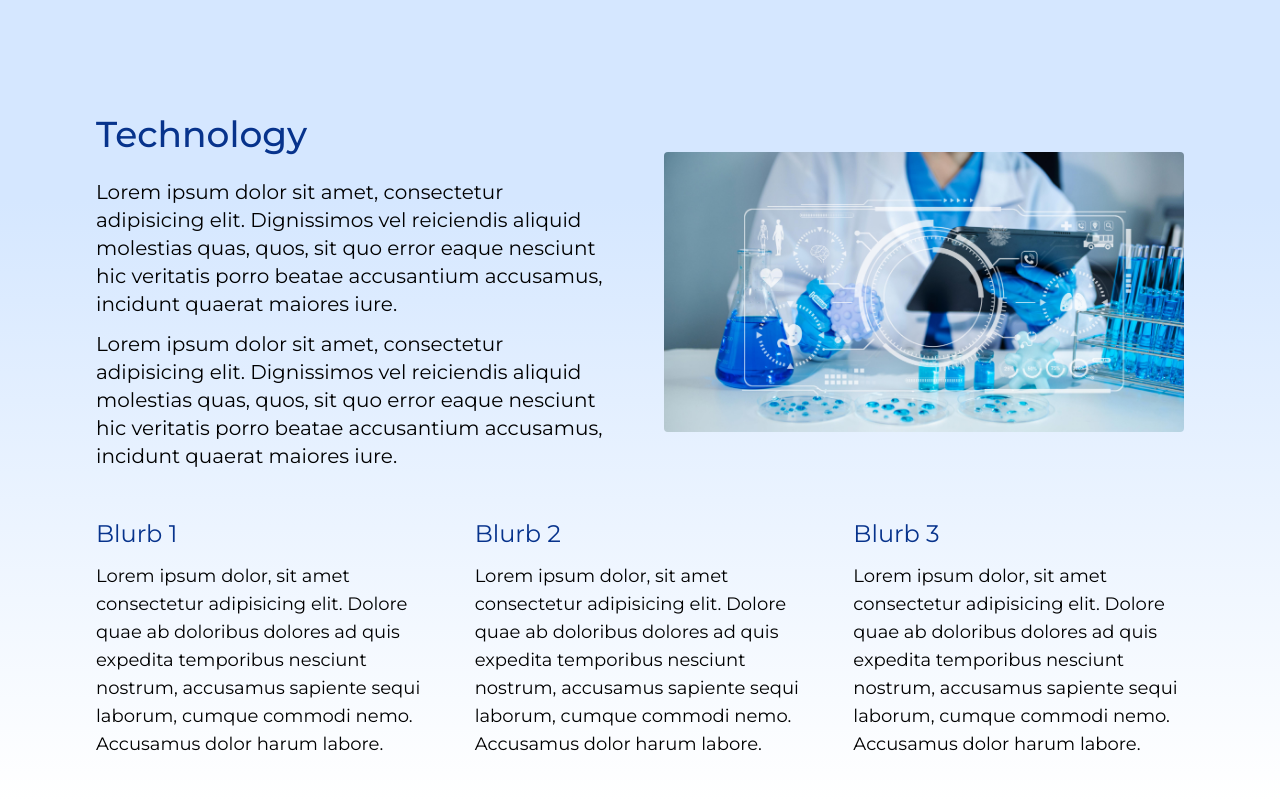
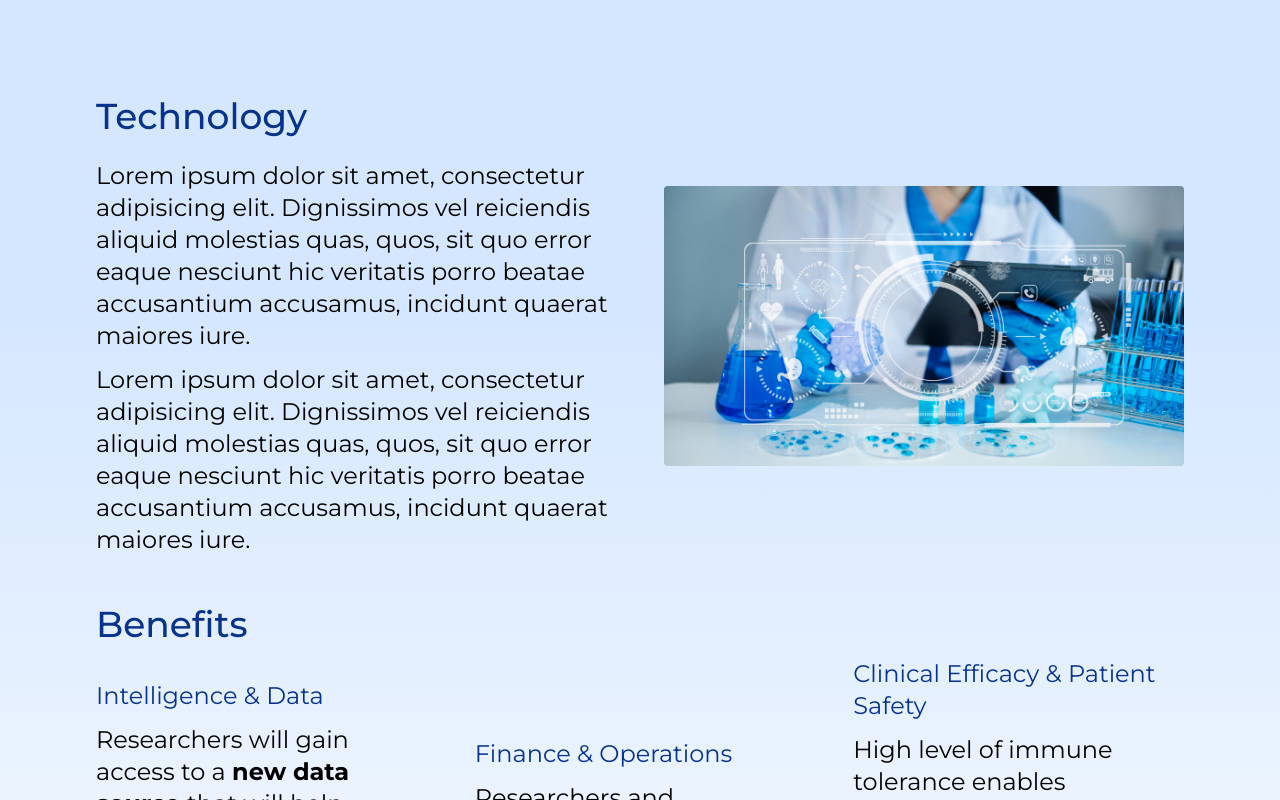
Before and after one commit to goldeei/neo-cell-site, a Next.js app: page /technology in a window 1280 px wide. Shown: the top 800 px of the page. Built offline with nearby package versions, Linux system fonts and the light colour scheme; what tailwindcss-filters would draw is missing.

Commit message:
Add some real text

```diff
--- a/src/app/technology/page.tsx
+++ b/src/app/technology/page.tsx
@@ -7,12 +7,13 @@ const Technology = () => {
 	return (
 		<Section
 			id="technology"
-			className="h-fit min-h-svh flex items-center page-gradient__flipped"
+			className="flex items-center"
+			bgColor="page-gradient__flipped"
 		>
 			<div className="h-full grid grid-cols-1 gap-y-12 gap-x-12 md:grid-cols-6 items-center">
 				<div className="flex flex-col md:col-span-3">
 					<H2 className="mb-6 font-medium">Technology</H2>
-					<div className="flex flex-col gap-3 text-xl">
+					<div className="flex flex-col gap-3 text-2xl">
 						<div>
 							Lorem ipsum dolor sit amet, consectetur adipisicing elit.
 							Dignissimos vel reiciendis aliquid molestias quas, quos, sit quo
@@ -33,30 +34,35 @@ const Technology = () => {
 					className="rounded h-auto w-full max-w-[600px] md:col-span-3 mx-auto"
 				/>
 				<div className="md:col-span-2 flex flex-col gap-3">
-					<H3>Blurb 1</H3>
-					<div className="text-lg">
-						Lorem ipsum dolor, sit amet consectetur adipisicing elit. Dolore
-						quae ab doloribus dolores ad quis expedita temporibus nesciunt
-						nostrum, accusamus sapiente sequi laborum, cumque commodi nemo.
-						Accusamus dolor harum labore.
+					<H2 className="mb-6 font-medium">Benefits</H2>
+					<H3>Intelligence & Data</H3>
+					<div className="text-2xl">
+						Researchers will gain access to a <strong>new data source </strong>
+						that will help inform the next generation of therapies. This low
+						noise approach generates easy-to-interpret results with high level
+						of accuracy. This non-invasive method enables physicians to
+						effectively treat and monitor patient populations where other
+						methods (e.g., serial biopsies) are not ethical or possible
 					</div>
 				</div>
 				<div className="md:col-span-2 flex flex-col gap-3">
-					<H3 className="text-xl">Blurb 2</H3>
-					<div className="text-lg">
-						Lorem ipsum dolor, sit amet consectetur adipisicing elit. Dolore
-						quae ab doloribus dolores ad quis expedita temporibus nesciunt
-						nostrum, accusamus sapiente sequi laborum, cumque commodi nemo.
-						Accusamus dolor harum labore.
+					<H3>Finance & Operations</H3>
+					<div className="text-2xl">
+						Researchers and pharmaceutical companies will be able to reduce the
+						cost and time allocated to unsuccessful trials, freeing company
+						resources to be allocated to successful therapies abd accelerating
+						the timeline to generate revenue.
 					</div>
 				</div>
 				<div className="md:col-span-2 flex flex-col gap-3">
-					<H3 className="text-xl">Blurb 3</H3>
-					<div className="text-lg">
-						Lorem ipsum dolor, sit amet consectetur adipisicing elit. Dolore
-						quae ab doloribus dolores ad quis expedita temporibus nesciunt
-						nostrum, accusamus sapiente sequi laborum, cumque commodi nemo.
-						Accusamus dolor harum labore.
+					<H3>Clinical Efficacy & Patient Safety</H3>
+					<div className="text-2xl">
+						High level of immune tolerance enables therapies to avoid
+						stimulating a response that would destroy the therapeutic cells
+						before they reach the tumor Physicians will be able to temper
+						treatment, monitor patients, and employ any toxicity mitigation
+						strategies in a timely manner Fewer patients will suffer from severe
+						toxicity
 					</div>
 				</div>
 			</div>
```
